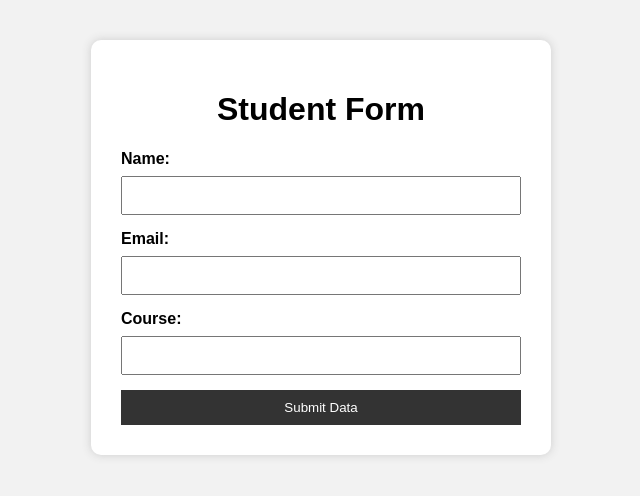
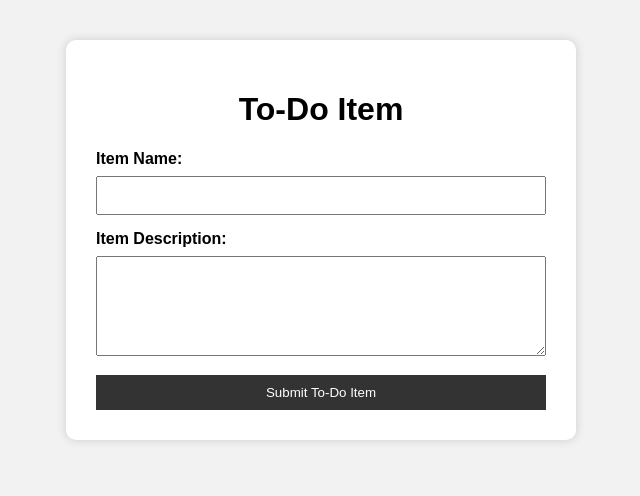
Before and after one commit to oblivion-ui/Flask_and_MongoDB_Ashwini, a Flask app: page / in a window 1280 px wide. Shown: the top 496 px of the page, without its empty margins (319-959 px from the left). Run offline with Flask 3, Linux system fonts and the light colour scheme.

Commit message:
Add To-Do page

```diff
--- a/templates/index.html
+++ b/templates/index.html
@@ -1,7 +1,7 @@
 <!DOCTYPE html>
 <html>
 <head>
-    <title>Flask MongoDB Form</title>
+    <title>Flask MongoDB To-Do</title>
 
     <style>
         body {
@@ -12,7 +12,7 @@
         }
 
         .container {
-            width: 400px;
+            width: 450px;
             margin: auto;
             background: white;
             padding: 30px;
@@ -28,11 +28,16 @@
             font-weight: bold;
         }
 
-        input {
+        input, textarea {
             width: 100%;
             padding: 10px;
             margin: 8px 0 15px;
             box-sizing: border-box;
+        }
+
+        textarea {
+            height: 100px;
+            resize: vertical;
         }
 
         button {
@@ -43,13 +48,6 @@
             border: none;
             cursor: pointer;
         }
-
-        .error {
-            background-color: #ffdddd;
-            color: red;
-            padding: 10px;
-            margin-bottom: 15px;
-        }
     </style>
 </head>
 
@@ -57,28 +55,17 @@
 
 <div class="container">
 
-    <h1>Student Form</h1>
+    <h1>To-Do Item</h1>
 
-    {% if error %}
-        <div class="error">
-            Error: {{ error }}
-        </div>
-    {% endif %}
+    <form method="POST" action="/submittodoitem">
 
-    <form method="POST">
+        <label>Item Name:</label>
+        <input type="text" name="itemName" required>
 
-        <label>Name:</label>
-        <input type="text" name="name">
+        <label>Item Description:</label>
+        <textarea name="itemDescription" required></textarea>
 
-        <label>Email:</label>
-        <input type="email" name="email">
-
-        <label>Course:</label>
-        <input type="text" name="course">
-
-        <button type="submit">
-            Submit Data
-        </button>
+        <button type="submit">Submit To-Do Item</button>
 
     </form>
 
```
